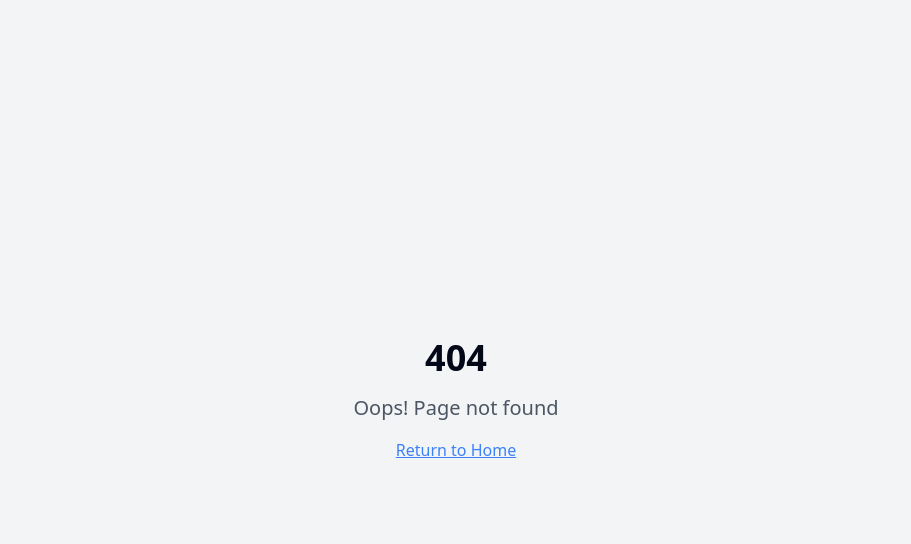
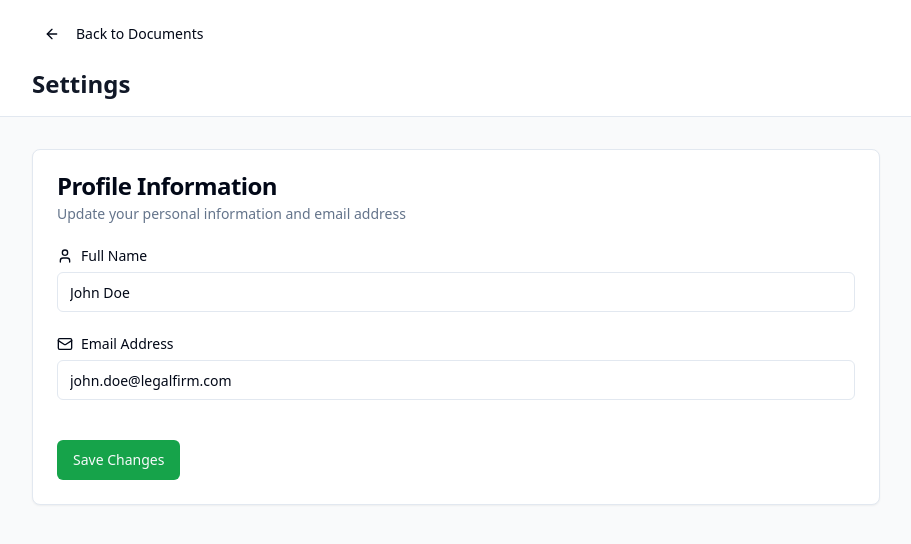
Before and after one commit to whereisyichael/legora-docs-nexus, a React (Vite) app: page /settings in a window 1280 px wide. Before the commit this address had no page. Shown: the top 544 px of the page, without its empty margins (184-1095 px from the left). Built offline with nearby package versions, Linux system fonts and the light colour scheme.

Commit message:
Add settings page

```diff
--- a/src/App.tsx
+++ b/src/App.tsx
@@ -4,6 +4,7 @@ import { TooltipProvider } from "@/components/ui/tooltip";
 import { QueryClient, QueryClientProvider } from "@tanstack/react-query";
 import { BrowserRouter, Routes, Route } from "react-router-dom";
 import Index from "./pages/Index";
+import Settings from "./pages/Settings";
 import NotFound from "./pages/NotFound";
 
 const queryClient = new QueryClient();
@@ -16,6 +17,7 @@ const App = () => (
       <BrowserRouter>
         <Routes>
           <Route path="/" element={<Index />} />
+          <Route path="/settings" element={<Settings />} />
           {/* ADD ALL CUSTOM ROUTES ABOVE THE CATCH-ALL "*" ROUTE */}
           <Route path="*" element={<NotFound />} />
         </Routes>
--- a/src/pages/Index.tsx
+++ b/src/pages/Index.tsx
@@ -1,4 +1,5 @@
 import React, { useState } from 'react';
+import { useNavigate } from 'react-router-dom';
 import { Search, File, Tag, Calendar, User, Download, FileText, Grid3X3, List, Folder, Settings, LogOut, ChevronDown, MessageSquare, Filter, X, Plus, Eye, AlertTriangle, Clock, Edit2, Check, Zap, Users, RotateCcw, UserCircle, TrendingUp, Mail, Link, FileSignature } from 'lucide-react';
 import { Card, CardContent } from '@/components/ui/card';
 import { Badge } from '@/components/ui/badge';
@@ -461,6 +462,7 @@ const DocumentLifecyclePopover = ({ document }: { document: any }) => {
 };
 
 const Index = () => {
+  const navigate = useNavigate();
   const [searchQuery, setSearchQuery] = useState('');
   const [selectedTags, setSelectedTags] = useState<string[]>([]);
   const [filteredDocuments, setFilteredDocuments] = useState(sampleDocuments);
@@ -672,18 +674,18 @@ const Index = () => {
                       <ChevronDown className="w-3 h-3" />
                     </Button>
                   </DropdownMenuTrigger>
-                  <DropdownMenuContent align="end" className="w-56">
+                  <DropdownMenuContent align="end" className="w-56 bg-white z-50">
                     <div className="px-3 py-2">
                       <p className="font-medium">John Doe</p>
                       <p className="text-sm text-gray-600">Senior Associate</p>
                       <p className="text-xs text-gray-500">Admin Access</p>
                     </div>
                     <DropdownMenuSeparator />
-                    <DropdownMenuItem>
+                    <DropdownMenuItem onClick={() => navigate('/settings')} className="cursor-pointer">
                       <Settings className="w-4 h-4 mr-2" />
                       Settings
                     </DropdownMenuItem>
-                    <DropdownMenuItem>
+                    <DropdownMenuItem className="cursor-pointer">
                       <LogOut className="w-4 h-4 mr-2" />
                       Log out
                     </DropdownMenuItem>
--- /dev/null
+++ b/src/pages/Settings.tsx
@@ -0,0 +1,105 @@
+import React, { useState } from 'react';
+import { useNavigate } from 'react-router-dom';
+import { ArrowLeft, User, Mail } from 'lucide-react';
+import { Card, CardContent, CardDescription, CardHeader, CardTitle } from '@/components/ui/card';
+import { Input } from '@/components/ui/input';
+import { Label } from '@/components/ui/label';
+import { Button } from '@/components/ui/button';
+import { useToast } from '@/hooks/use-toast';
+
+const Settings = () => {
+  const navigate = useNavigate();
+  const { toast } = useToast();
+  const [name, setName] = useState('John Doe');
+  const [email, setEmail] = useState('john.doe@legalfirm.com');
+  const [isSaving, setIsSaving] = useState(false);
+
+  const handleSave = async () => {
+    setIsSaving(true);
+
+    // Simulate saving delay
+    await new Promise(resolve => setTimeout(resolve, 500));
+
+    toast({
+      title: "Settings saved",
+      description: "Your profile information has been updated successfully.",
+    });
+
+    setIsSaving(false);
+  };
+
+  return (
+    <div className="min-h-screen bg-gray-50">
+      {/* Header */}
+      <div className="bg-white border-b">
+        <div className="max-w-4xl mx-auto px-6 py-4">
+          <div className="flex items-center space-x-4">
+            <Button
+              variant="ghost"
+              size="sm"
+              onClick={() => navigate('/')}
+              className="flex items-center space-x-2"
+            >
+              <ArrowLeft className="w-4 h-4" />
+              <span>Back to Documents</span>
+            </Button>
+          </div>
+          <h1 className="text-2xl font-bold text-gray-900 mt-4">Settings</h1>
+        </div>
+      </div>
+
+      {/* Content */}
+      <div className="max-w-4xl mx-auto px-6 py-8">
+        <Card>
+          <CardHeader>
+            <CardTitle>Profile Information</CardTitle>
+            <CardDescription>
+              Update your personal information and email address
+            </CardDescription>
+          </CardHeader>
+          <CardContent className="space-y-6">
+            <div className="space-y-2">
+              <Label htmlFor="name" className="flex items-center space-x-2">
+                <User className="w-4 h-4" />
+                <span>Full Name</span>
+              </Label>
+              <Input
+                id="name"
+                type="text"
+                value={name}
+                onChange={(e) => setName(e.target.value)}
+                placeholder="Enter your full name"
+              />
+            </div>
+
+            <div className="space-y-2">
+              <Label htmlFor="email" className="flex items-center space-x-2">
+                <Mail className="w-4 h-4" />
+                <span>Email Address</span>
+              </Label>
+              <Input
+                id="email"
+                type="email"
+                value={email}
+                onChange={(e) => setEmail(e.target.value)}
+                placeholder="Enter your email address"
+              />
+            </div>
+
+            <div className="pt-4">
+              <Button
+                onClick={handleSave}
+                disabled={isSaving}
+                className="bg-green-600 hover:bg-green-700"
+              >
+                {isSaving ? 'Saving...' : 'Save Changes'}
+              </Button>
+            </div>
+          </CardContent>
+        </Card>
+      </div>
+    </div>
+  );
+};
+
+export default Settings;
```
